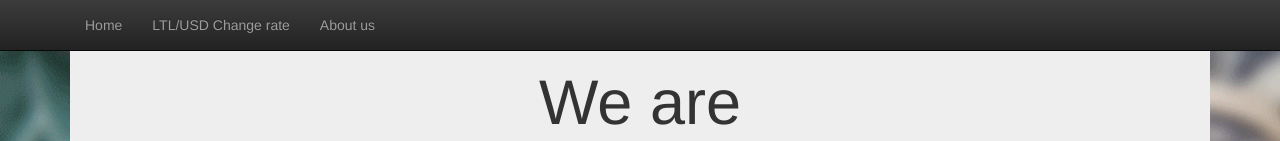
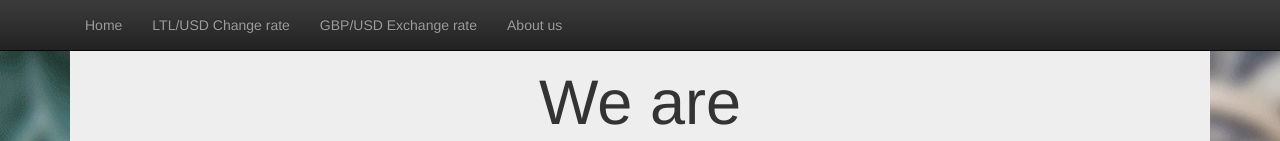
Before and after one commit to Team-Americano-2016/Team-Americano-2016-Project, a website: page AmericanoStatistics/AmericanoStatistics/html/about.html in a window 1280 px wide. Shown: the top 141 px of the page. Drawn offline with Linux system fonts and the light colour scheme.

Commit message:
Added a button to the About.html for the GBP/USD function

```diff
--- a/AmericanoStatistics/AmericanoStatistics/html/about.html
+++ b/AmericanoStatistics/AmericanoStatistics/html/about.html
@@ -16,6 +16,7 @@
             <ul class="nav navbar-nav">
                 <li><a href="../index.html">Home</a></li>
                 <li><a href="sampleChart.html">LTL/USD Change rate</a></li>
+                <li><a href="sampleChart.html">GBP/USD Exchange rate</a></li>
                 <li><a href="about.html">About us</a></li>
             </ul>
         </div>
```
